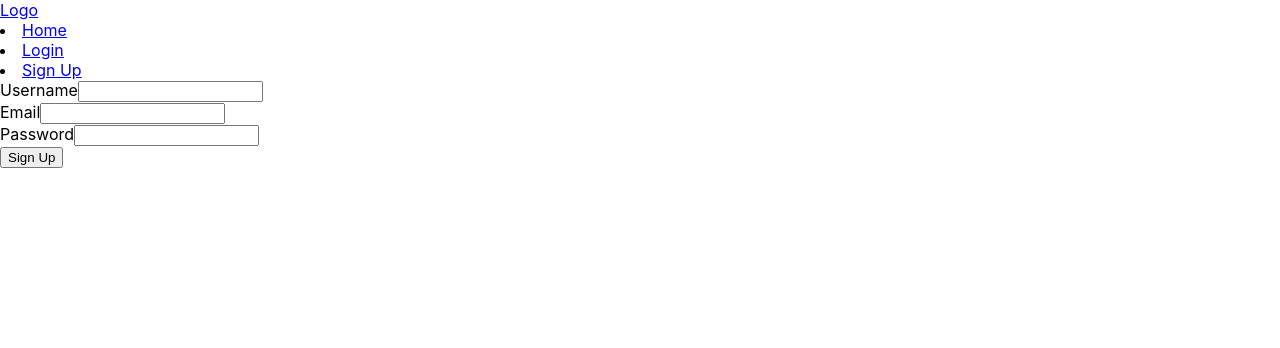
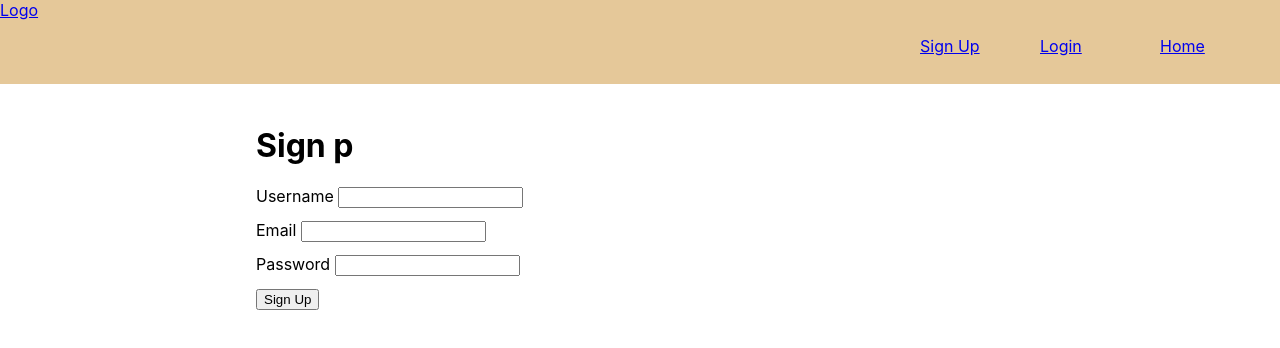
Before and after one commit to bartmj/diet-planner-backend, a React (Create React App) app in the folder src/frontend/: page /register in a window 1280 px wide. Shown: the top 348 px of the page. Built offline with nearby package versions, Linux system fonts and the light colour scheme.

Commit message:
some nice styles

```diff
--- a/src/frontend/src/App.css
+++ b/src/frontend/src/App.css
@@ -1,54 +1,81 @@
+
+
+
+
+/*input {*/
+/*  margin: 12px;*/
+/*}*/
+
+/*.bg-blue {*/
+/*  background-color:cornflowerblue;*/
+/*  padding: 6px 0 6px 0;*/
+/*}*/
+
+/*.input {*/
+/*  width: 420px;*/
+/*}*/
+
+
+/*label {*/
+/*  display: block;*/
+/*}*/
+
+
+
+/*.link {*/
+/*  color: black;*/
+/*  text-decoration: none;*/
+/*  font-weight: bold;*/
+/*}*/
+
+/*.grid-1-1 {*/
+/*  display: grid;*/
+/*  grid-template-columns: 1fr 1fr;*/
+/*}*/
+
+/*.success {*/
+/*  color: forestgreen;*/
+/*}*/
+
+/*!*@media only screen and (max-width: 992px) {*!*/
+
+/*!*}*!*/
+
+#multiselect::-webkit-calendar-picker-indicator { display: none !important; }
+
 .container {
   width: 60%;
   margin: 0 auto;
 }
 
-.add-button {
-  display: block;
-  margin-top: 12px;
-  margin-bottom: 48px;
-}
-
-input {
-  margin: 12px;
-}
-
-.bg-blue {
-  background-color:cornflowerblue;
-  padding: 6px 0 6px 0;
-}
-
-.input {
-  width: 420px;
-}
-
-#multiselect::-webkit-calendar-picker-indicator { display: none !important; }
-
-label {
-  display: block;
-}
-
-nav li {
+nav ul li {
   display: inline-block;
-  width: 75px;
+  width: 120px;
   float: right;
 }
 
-.link {
-  color: black;
-  text-decoration: none;
-  font-weight: bold;
+.form-group {
+  display: block;
+  margin: 12px 0;
+}
+
+.add-button {
+  display: inline-block;
+}
+
+.x-btn {
+  display: grid;
+  align-items: center;
+  width: 22px;
+}
+
+nav {
+  height: 84px;
+  background-color: rgb(229, 200, 153);
+  margin-bottom: 42px;
 }
 
 .grid-1-1 {
   display: grid;
   grid-template-columns: 1fr 1fr;
 }
-
-.success {
-  color: forestgreen;
-}
-
-/*@media only screen and (max-width: 992px) {*/
-
-/*}*/
--- a/src/frontend/src/App.js
+++ b/src/frontend/src/App.js
@@ -1,4 +1,4 @@
-// import './App.css';
+import './App.css';
 import { BrowserRouter, Routes, Route, Link } from "react-router-dom";
 import React, { useState, useEffect, useCallback } from 'react';
 import {useDispatch, useSelector} from "react-redux";
@@ -45,12 +45,11 @@ const App = () => {
 
   return (
           <BrowserRouter>
-              <div>
                   <nav>
                       <Link to={"/"}>
                           Logo
                       </Link>
-                      <div>
+                      <ul>
                           <li>
                               <Link to={"/home"}>
                                   Home
@@ -116,9 +115,9 @@ const App = () => {
                                   </li>
                               </div>
                           )}
-                      </div>
+                      </ul>
                   </nav>
-                  <div>
+
                       <Routes>
                           <Route path="/" element={<Home/>} />
                           <Route path="/home" element={<Home/>} />
@@ -130,8 +129,7 @@ const App = () => {
                           <Route path="/mod" element={<BoardModerator/>} />
                           <Route path="/admin" element={<BoardAdmin/>} />
                       </Routes>
-                  </div>
-              </div>
+
           </BrowserRouter>
   );
 }
--- a/src/frontend/src/components/BoardUser.js
+++ b/src/frontend/src/components/BoardUser.js
@@ -26,9 +26,10 @@ const BoardUser = () => {
     }, []);
 
     return (
-        <div>
+        <div className="container">
             <header>
                 <h3>{content}</h3>
+                <p>Some user content</p>
             </header>
         </div>
     );
--- a/src/frontend/src/components/Home.js
+++ b/src/frontend/src/components/Home.js
@@ -21,9 +21,10 @@ const Home = () => {
     }, []);
 
     return (
-        <div>
+        <div className="container">
             <header>
                 <h3>{content}</h3>
+                <p>This is a high performant Macro Calculator created for people who want to optimize their diet.</p>
             </header>
         </div>
     )
--- a/src/frontend/src/components/Login.js
+++ b/src/frontend/src/components/Login.js
@@ -48,20 +48,21 @@ const Login = () => {
     }
 
     return (
-        <>
+        <div className="container">
+            <h1>Login</h1>
         <Formik
             initialValues={initialValues}
             validationSchema={validationSchema}
             onSubmit={handleLogin}
             >
             <Form>
-                <div>
-                    <label htmlFor="username">Username</label>
+                <div className="form-group">
+                    <label htmlFor="username">Username </label>
                     <Field name="username" type="text" />
                     <ErrorMessage name="username" component="div" />
                 </div>
-                <div>
-                    <label htmlFor="password">Password</label>
+                <div className="form-group">
+                    <label htmlFor="password">Password </label>
                     <Field name="password" type="password" />
                     <ErrorMessage name="password" component="div" />
                 </div>
@@ -82,7 +83,7 @@ const Login = () => {
                     </div>
                 </div>
             )}
-        </>
+        </div>
     )
 }
 
--- a/src/frontend/src/components/Profile.js
+++ b/src/frontend/src/components/Profile.js
@@ -10,14 +10,15 @@ const Profile = () => {
     }
 
     return (
-        <div>
+        <div className="container">
+            <h1>Profile</h1>
             <header>
                 <h3>
                     <strong>User: </strong> {currentUser.username}
                 </h3>
             </header>
             <p>
-                <strong>Token: </strong> {currentUser.token}
+                <strong>Token: </strong> {currentUser.token.substring(0, 20)}
             </p>
             <p>
                 <strong>Id: </strong> {currentUser.id}
@@ -26,7 +27,7 @@ const Profile = () => {
                 <strong>Email: </strong> {currentUser.email}
             </p>
             <div>
-                <strong>Authorities: </strong> {currentUser.id}
+                <strong>Authorities: </strong>
                 <ul>
                     {currentUser.roles &&
                     currentUser.roles.map((role, index) => <li key={index}>{role}</li> )}
--- a/src/frontend/src/components/Register.js
+++ b/src/frontend/src/components/Register.js
@@ -65,8 +65,9 @@ const Register = () => {
     };
 
     return (
-        <div>
+        <div className="container">
             <div>
+                <h1>Sign p</h1>
                 <Formik
                     initialValues={initialValues}
                     validationSchema={validationSchema}
@@ -75,18 +76,18 @@ const Register = () => {
                     <Form>
                         {!successful && (
                             <div>
-                                <div>
-                                    <label>Username</label>
+                                <div className="form-group">
+                                    <label>Username </label>
                                     <Field name="username" type="text" ></Field>
                                     <ErrorMessage name="username" component="div" />
                                 </div>
-                                <div>
-                                    <label>Email</label>
+                                <div className="form-group">
+                                    <label>Email </label>
                                     <Field name="email" type="text" ></Field>
                                     <ErrorMessage name="email" component="div" />
                                 </div>
-                                <div>
-                                    <label>Password</label>
+                                <div className="form-group">
+                                    <label>Password </label>
                                     <Field name="password" type="password" ></Field>
                                     <ErrorMessage name="password" component="div" />
                                 </div>
```
Also changed, not shown: src/frontend/src/components/UserPanel.js (+44 -5 lines), 1 other file (tests, documents, lock files or other folders).
